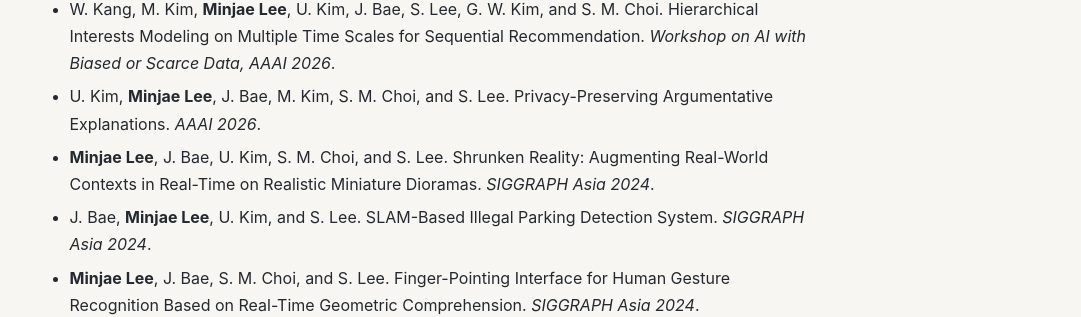
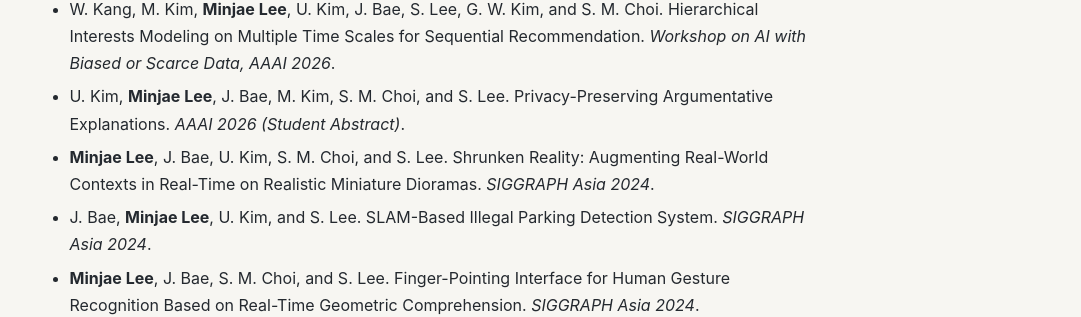
Before and after one commit to MinChoi0129/MinChoi0129.github.io, a Jekyll site: the page built from publications.md, in a window 1280 px wide and 900 px high, scrolled down 1128 px. Shown: the part 146-463 px from the top of the window, without its empty margins (199-1280 px from the left). Built offline with Jekyll 4.4.1, drawn with Linux system fonts in a browser that asks for light colours.

Commit message:
CV: move EAAI above LoRa-MOS; mark the AAAI paper as Student Abstract

```diff
--- a/publications.md
+++ b/publications.md
@@ -55,7 +55,7 @@ title: Publications
 - **Minjae Lee**, I. Ha, S. M. Choi, G. W. Kim, and S. Lee. X-MOS: A Heterogeneous Cross-LiDAR Generalization Framework for Moving Object Segmentation. *IEEE Int. Conf. on Robotics and Automation (ICRA)*, 2026.
 - **Minjae Lee**, S. M. Choi, G. W. Kim, and S. Lee. HBRB-BoW: A Retrained Bag-of-Words Vocabulary for ORB-SLAM via Hierarchical BRB-KMeans. *ICRA 2026 (Late-Breaking Results)*.
 - W. Kang, M. Kim, **Minjae Lee**, U. Kim, J. Bae, S. Lee, G. W. Kim, and S. M. Choi. Hierarchical Interests Modeling on Multiple Time Scales for Sequential Recommendation. *Workshop on AI with Biased or Scarce Data, AAAI 2026*.
-- U. Kim, **Minjae Lee**, J. Bae, M. Kim, S. M. Choi, and S. Lee. Privacy-Preserving Argumentative Explanations. *AAAI 2026*.
+- U. Kim, **Minjae Lee**, J. Bae, M. Kim, S. M. Choi, and S. Lee. Privacy-Preserving Argumentative Explanations. *AAAI 2026 (Student Abstract)*.
 - **Minjae Lee**, J. Bae, U. Kim, S. M. Choi, and S. Lee. Shrunken Reality: Augmenting Real-World Contexts in Real-Time on Realistic Miniature Dioramas. *SIGGRAPH Asia 2024*.
 - J. Bae, **Minjae Lee**, U. Kim, and S. Lee. SLAM-Based Illegal Parking Detection System. *SIGGRAPH Asia 2024*.
 - **Minjae Lee**, J. Bae, S. M. Choi, and S. Lee. Finger-Pointing Interface for Human Gesture Recognition Based on Real-Time Geometric Comprehension. *SIGGRAPH Asia 2024*.
```
Also changed, not shown: 4 other files.
